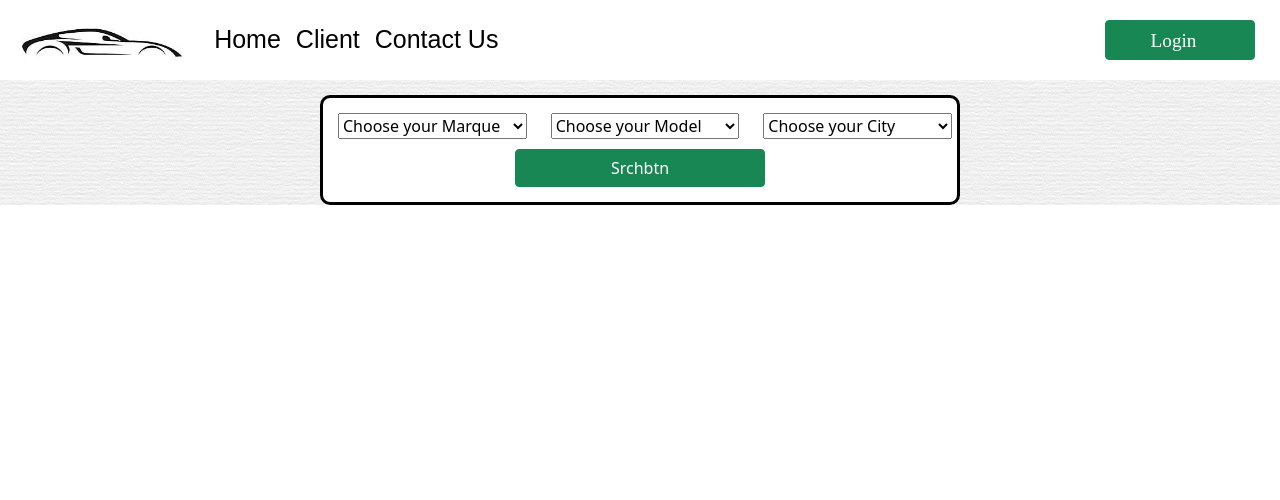
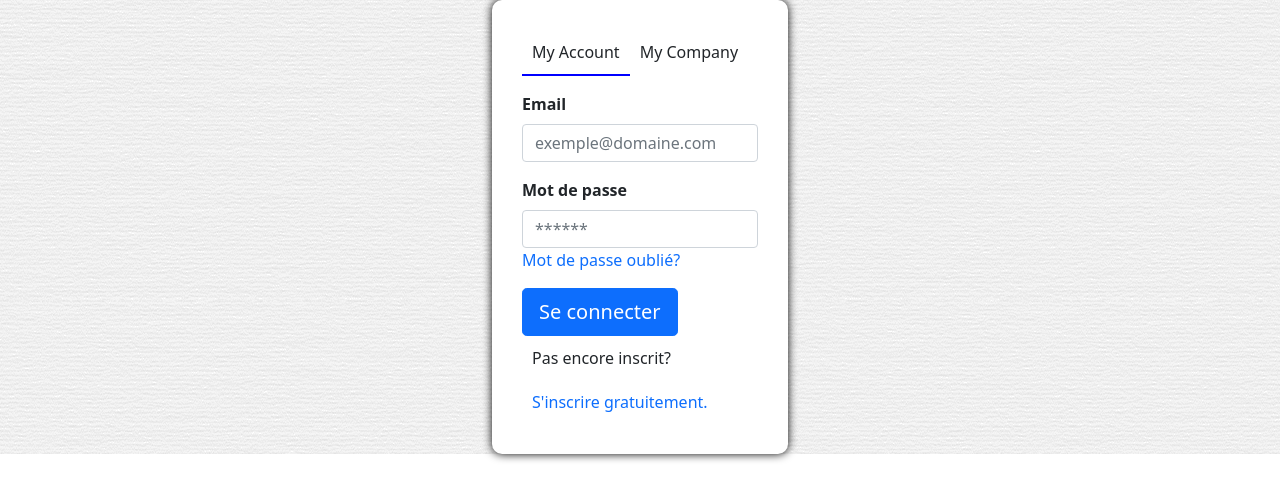
Before and after one commit to T-Mouhmouh/ComparReact, a React (Create React App) app: page /Login in a window 1280 px wide. Shown: the top 500 px of the page. Built offline with nearby package versions, Linux system fonts and the light colour scheme.

Commit message:
* Add Login Compnent.js
* Add login.css
* Add LoginService

```diff
--- a/src/App.js
+++ b/src/App.js
@@ -2,13 +2,15 @@ import logo from "./logo.svg";
 import "./App.css";
 import { HeaderComponent } from "./components/HeaderComponent";
 import { SearchComponent } from "./components/SearchComponent";
+import { LoginComponent } from "./components/LoginComponent";
 import "../src/Style/css/App.css";
 
 function App() {
   return (
     <div class="app">
-      <HeaderComponent />
-      <SearchComponent />
+       {/* <HeaderComponent />
+       <SearchComponent />  */}
+      <LoginComponent/>
     </div>
   );
 }
--- /dev/null
+++ b/src/Style/css/login.css
@@ -0,0 +1,20 @@
+.inline {
+  display: inline-block;
+  padding: 10px;
+  cursor: pointer;
+}
+
+.selectedType {
+  border-bottom: 2px solid blue;
+}
+
+a {
+  text-decoration: none !important;
+}
+
+.form-container {
+  background: #fff;
+  padding: 30px;
+  border-radius: 10px;
+  box-shadow: 0px 0px 10px 0px #000;
+}
--- /dev/null
+++ b/src/components/LoginComponent.js
@@ -0,0 +1,85 @@
+import React, { Component, useState } from "react";
+import "../Style/css/login.css";
+import "bootstrap/dist/css/bootstrap.css";
+import LoginService from "../services/LoginService.js";
+export class LoginComponent extends Component {
+
+  constructor(props) {
+    super(props);
+    this.state = {
+      login: "",
+      password: "",
+      user_type: "visitor", //visitor or user
+    };
+  }
+
+submitLogin = (e) => {
+    let {user_type } = this.state;
+    e.preventDefault();
+    console.log("im in login Component");
+   if (this.state.user_type =="visitor") {
+                            var check = LoginService.CheckLoginVisitor(this.state.login,this.state.password)
+                                          }
+   else if (user_type =="company") {
+                            var check = LoginService.CheckLoginUser(this.state.login,this.state.password)
+                                  }
+  };
+
+
+
+  render() {
+  var isselectedTypeClass = "selectedType";
+  var visitorclass = (this.state.user_type == "visitor" ? isselectedTypeClass : "");
+  var companyclass = (this.state.user_type == "company" ? isselectedTypeClass : "");
+    return (
+    <div >
+    <section className="container-fluid">
+        <secion className="row justify-content-center">
+            <section className="col-12 col-sm-6 col-md-3">
+                <form className="form-container" onSubmit={this.submitLogin}>
+                    <div className="mb-3">
+                        <div className={visitorclass+" inline"} onClick={(e) => {
+                                this.setState({
+                                user_type: "visitor",
+                                             });
+                        }}>My Account</div>
+                        <div className={companyclass+" inline"} onClick={(e) => {
+                                this.setState({
+                                user_type: "company",
+                                             });
+                        }}>My Company</div>
+                    </div>
+                    <div className="mb-3">
+                        <label className="form-label fw-bold">Email</label>
+                        <input type="email" className="form-control" id="email" name="email" placeholder="exemple@domaine.com"
+                                    onChange={(e) => {
+                                                      this.setState({
+                                                      login: e.target.value,
+                                                                    });
+                                           }}/>
+                    </div>
+                    <div className="mb-3">
+                        <label className="form-label fw-bold">Mot de passe</label>
+                        <input type="password" className="form-control" id="passwd" placeholder="******"
+                                                onChange={(e) => {
+                                                            this.setState({
+                                                            password: e.target.value,
+                                                                          });
+                                                }}
+                        />
+                        <a href="https://github.com/T-Mouhmouh/ComparReact">Mot de passe oublié?</a>
+                    </div>
+                    <button type="submit" className="btn btn-primary btn-lg">Se connecter</button>
+                    <div>
+                        <div className="inline" >Pas encore inscrit?</div>
+                        <div className="inline"><a href="https://github.com/T-Mouhmouh/ComparReact">S'inscrire gratuitement.</a></div>
+                    </div>
+                </form>
+            </section>
+        </secion>
+    </section>
+    </div>
+    );
+  }
+}
+export default LoginComponent;
--- /dev/null
+++ b/src/services/LoginService.js
@@ -0,0 +1,33 @@
+const LoginService = {
+    // for the Visitor
+  CheckLoginVisitor: function (login,password) {
+    fetch(
+      "https://localhost:44330/api/Visitor/CheckLoginVisitor?login=" +
+        login +
+        "&password=" +
+        password +
+        ""
+    )
+      .then((res) => res.json())
+      .then((data) => console.log("dataVisitor : ", data));
+  },
+  // for the User
+CheckLoginUser: function (login,password) {
+    fetch(
+      "https://localhost:44330/api/Users/CheckLoginUser?login=" +
+        login +
+        "&password=" +
+        password +
+        ""
+    )
+      .then((res) => res.json())
+      .then((data) => console.log("dataUser : ", data));
+  },
+
+
+  secondValidationMethod: function (value) {
+    //inspect the value
+  },
+};
+
+export default LoginService;
```
Also changed, not shown: 1 other file (tests, documents, lock files or other folders).
